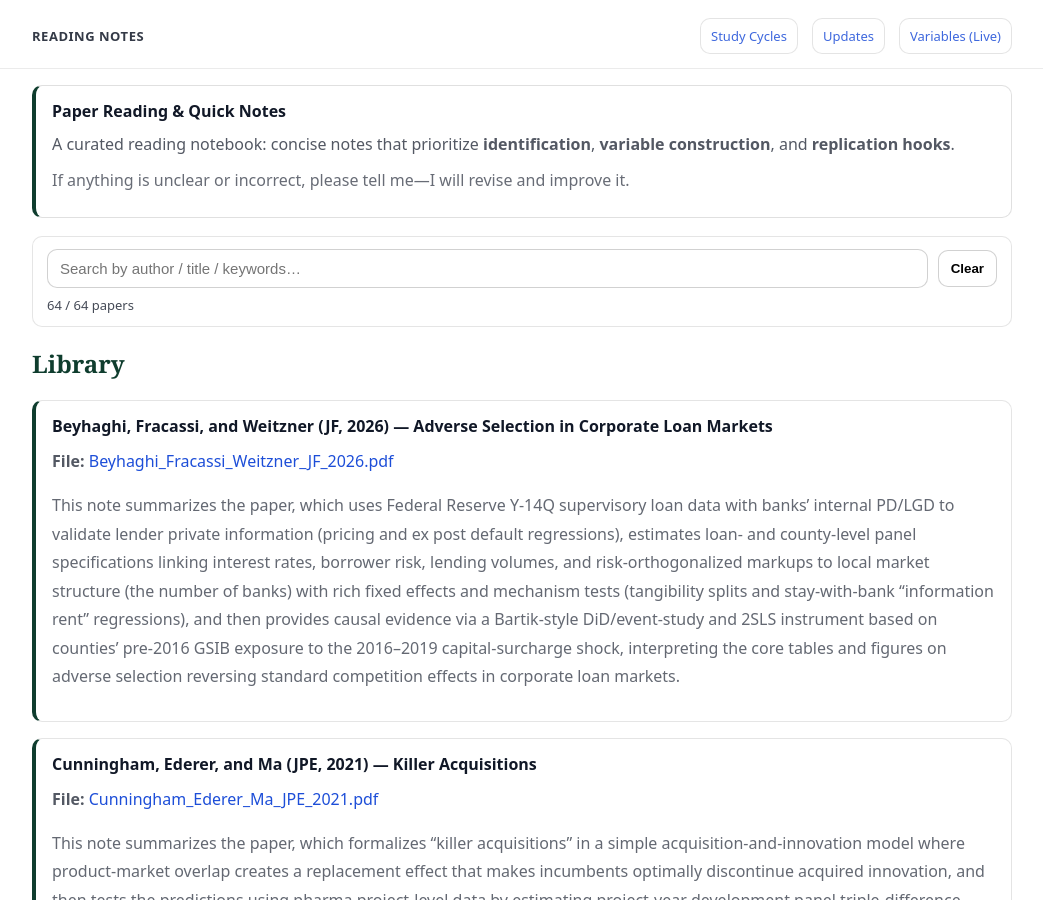
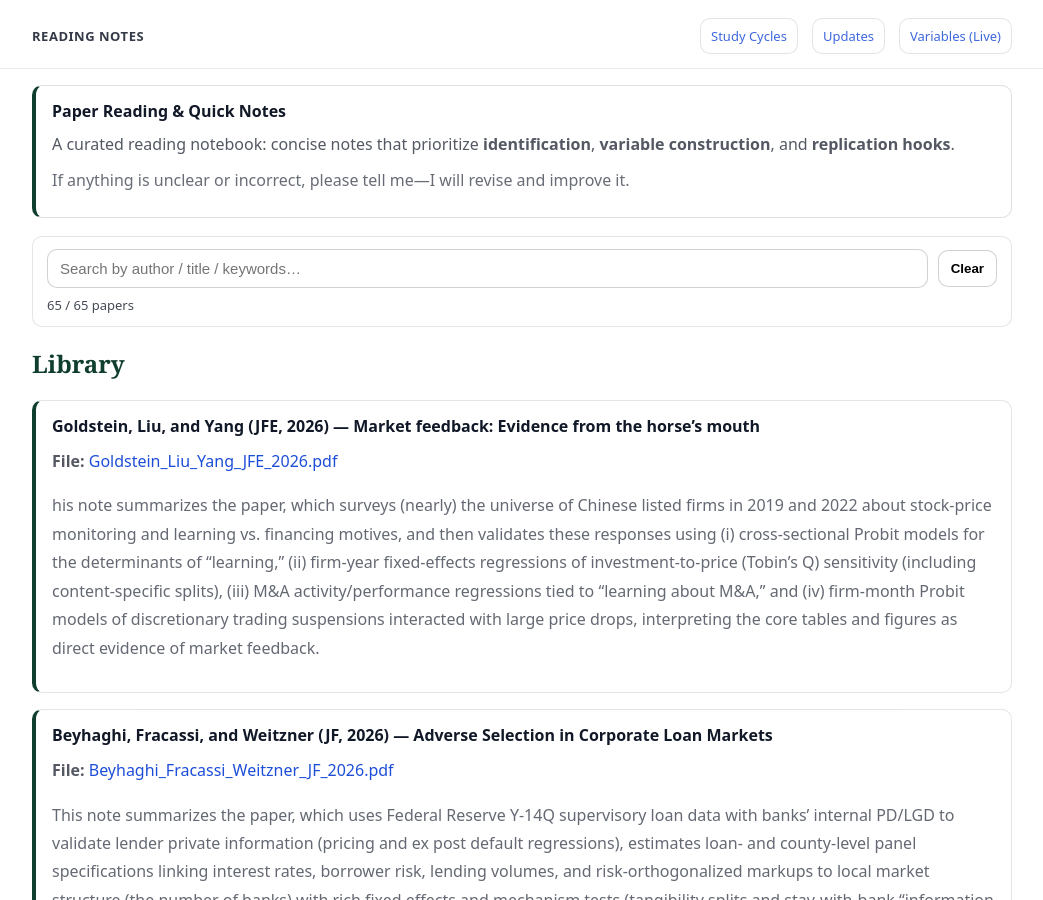
Before and after one commit to yaxinzn/study-archive, a Jekyll site: the page built from reading/index.md, in a window 1280 px wide and 900 px high. Shown: the whole window, without its empty margins (118-1161 px from the left). Built offline with Jekyll 4.4.1, drawn with Linux system fonts in a browser that asks for light colours.

Commit message:
Reading: add/update Goldstein_Liu_Yang_JFE_2026.pdf

```diff
--- a/_data/reading.yml
+++ b/_data/reading.yml
@@ -1,3 +1,8 @@
+- title: "Goldstein, Liu, and Yang (JFE, 2026) — Market feedback: Evidence from the horse’s mouth"
+  file: "Goldstein_Liu_Yang_JFE_2026.pdf"
+  desc: "
+his note summarizes the paper, which surveys (nearly) the universe of Chinese listed firms in 2019 and 2022 about stock-price monitoring and learning vs. financing motives, and then validates these responses using (i) cross-sectional Probit models for the determinants of “learning,” (ii) firm-year fixed-effects regressions of investment-to-price (Tobin’s Q) sensitivity (including content-specific splits), (iii) M&A activity/performance regressions tied to “learning about M&A,” and (iv) firm-month Probit models of discretionary trading suspensions interacted with large price drops, interpreting the core tables and figures as direct evidence of market feedback."
+
 - title: "Beyhaghi, Fracassi, and Weitzner (JF, 2026) — Adverse Selection in Corporate Loan Markets"
   file: "Beyhaghi_Fracassi_Weitzner_JF_2026.pdf"
   desc: "
```
Also changed, not shown: 1 other file.
